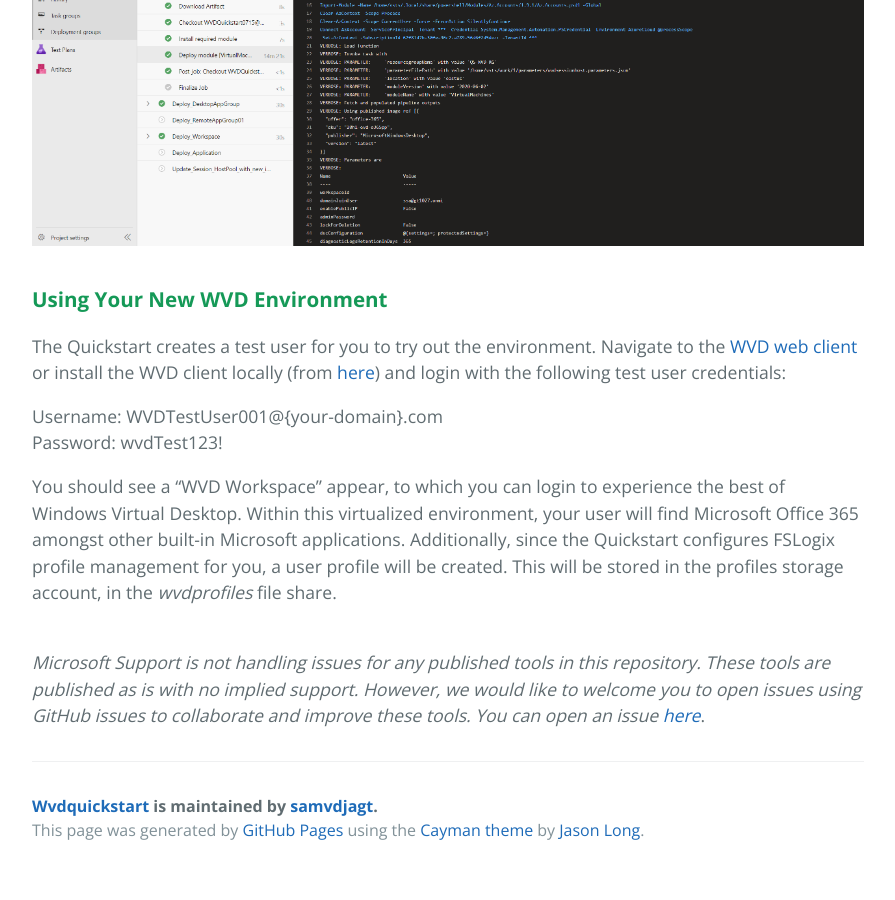
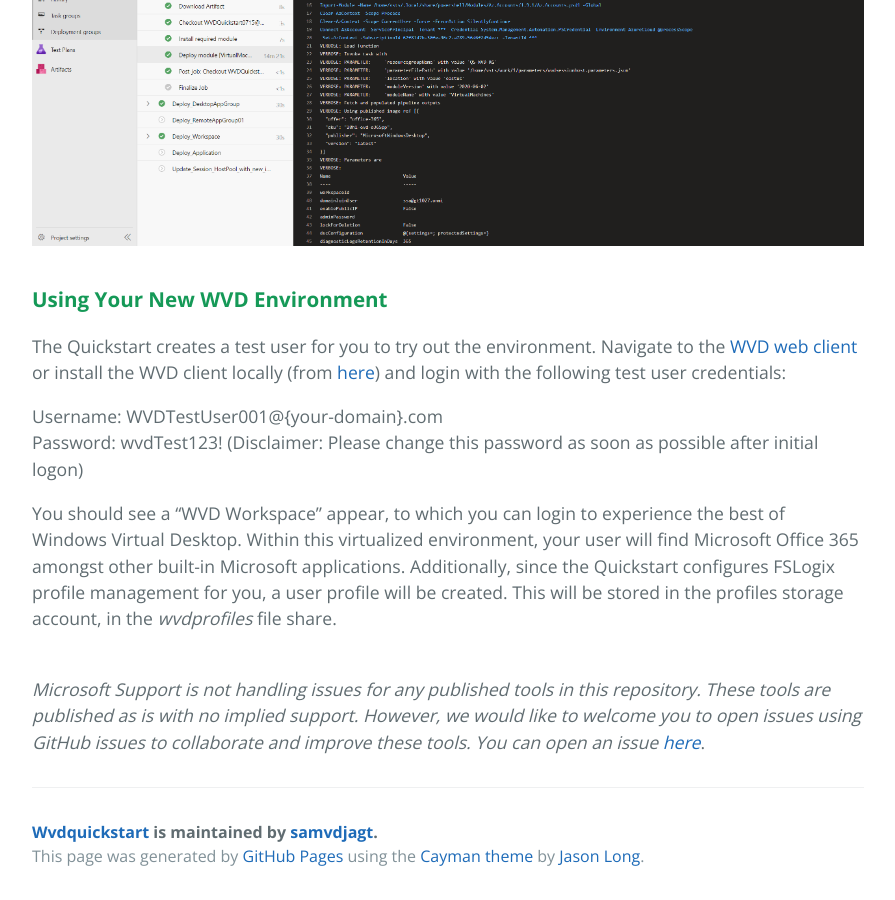
Before and after one commit to samvdjagt/wvdquickstart, a Jekyll site: the page built from howto.md, in a window 1280 px wide and 900 px high, scrolled down 4067 px. Shown: the whole window, without its empty margins (192-1087 px from the left). Built offline with Jekyll 4.4.1, drawn with Linux system fonts in a browser that asks for light colours; before the commit the page ends 4941 px from its top, so only the background shows below that.

Commit message:
Update howto.md

```diff
--- a/howto.md
+++ b/howto.md
@@ -50,6 +50,6 @@
 The Quickstart creates a test user for you to try out the environment. Navigate to the <a href="https://rdweb.wvd.microsoft.com/arm/webclient/index.html" target="_blank">WVD web client</a> or install the WVD client locally (from <a href="https://aka.ms/wvd/clients" target="_blank">here</a>) and login with the following test user credentials:
 
 Username: WVDTestUser001@{your-domain}.com <br>
-Password: wvdTest123!
+Password: wvdTest123! (Disclaimer: Please change this password as soon as possible after initial logon)
 
 You should see a "WVD Workspace" appear, to which you can login to experience the best of Windows Virtual Desktop. Within this virtualized environment, your user will find Microsoft Office 365 amongst other built-in Microsoft applications. Additionally, since the Quickstart configures FSLogix profile management for you, a user profile will be created. This will be stored in the profiles storage account, in the *wvdprofiles* file share.
```
